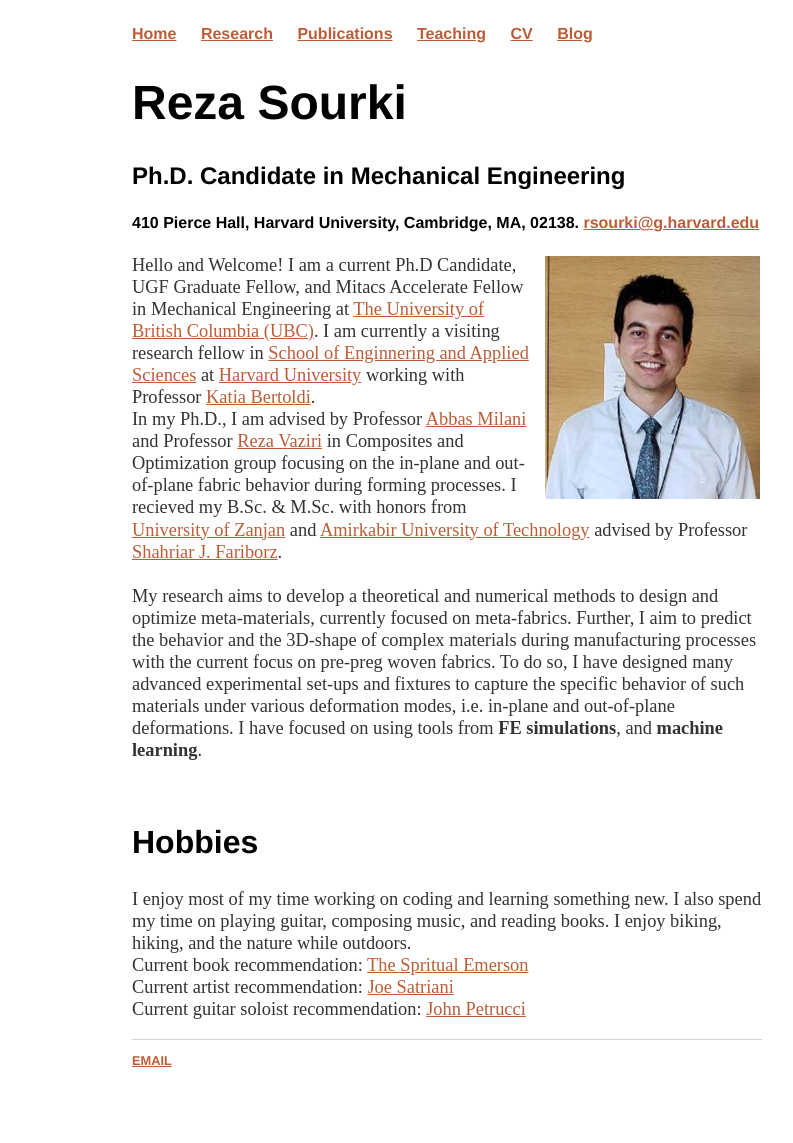
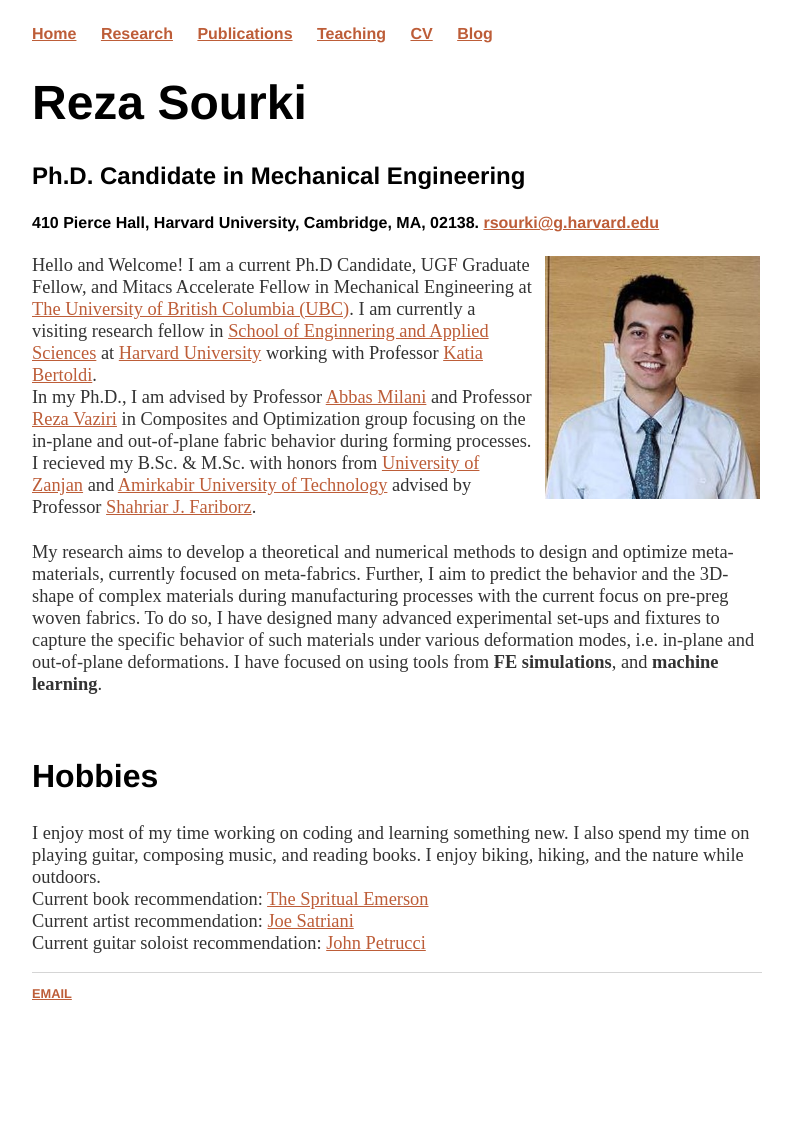
Before and after one commit to rsourki/rsourki.github.io, a Jekyll site: the page built from index.html, in a window 1280 px wide. Shown: the whole page, without its empty margins (218-1011 px from the left). Built offline with Jekyll 4.4.1, drawn with Linux system fonts in a browser that asks for light colours; after the commit the page ends 1076 px from its top, so only the background shows below that.

Commit message:
Update main.css

```diff
--- a/css/main.css
+++ b/css/main.css
@@ -1,5 +1,5 @@
 body {
-    margin: 25px 300px 75px 350px;
+    margin: 25px 300px 75px 250px;
 }
 nav ul, footer ul {
     font-family:'Helvetica', 'Arial', 'Sans-Serif';
```
